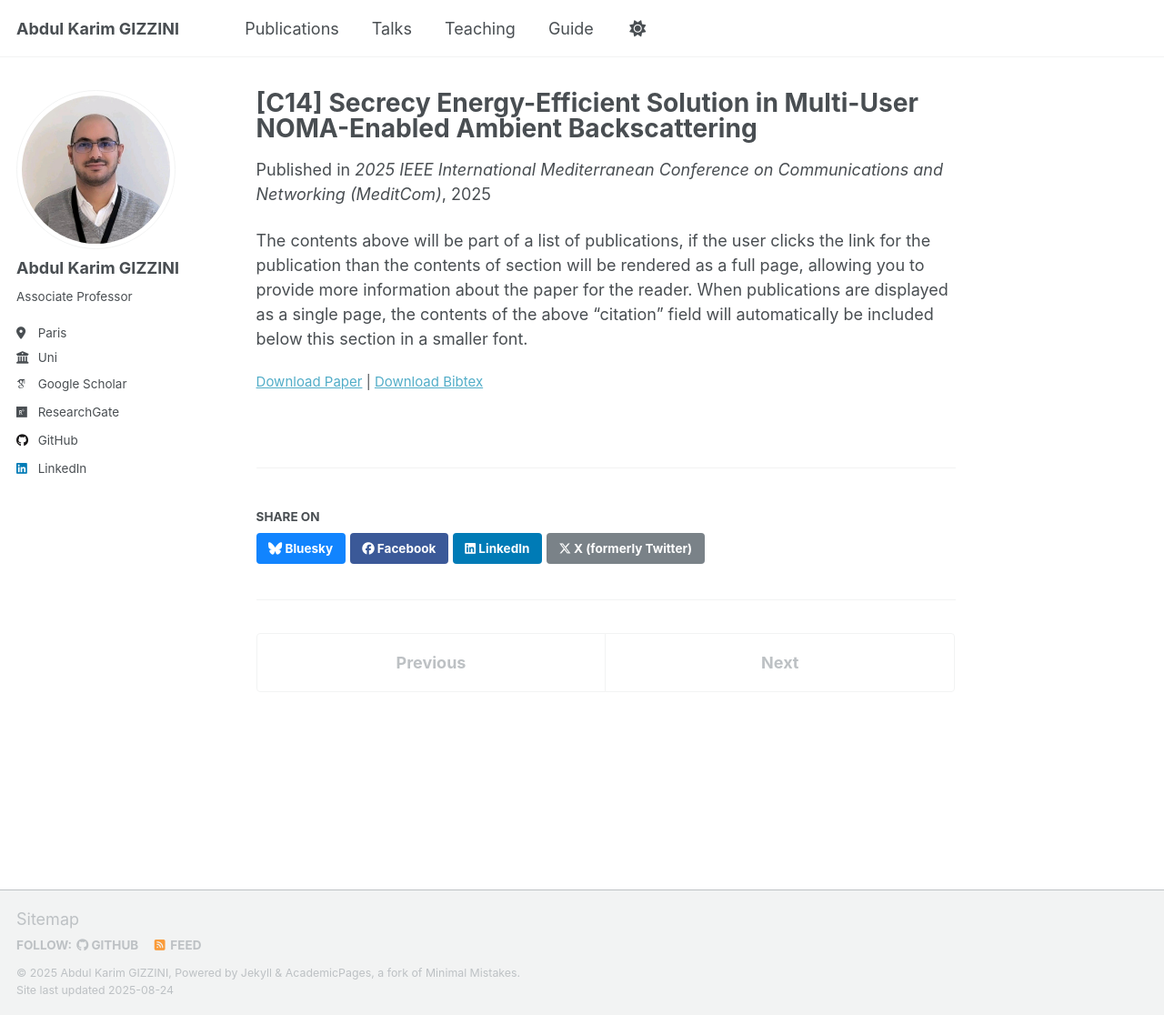
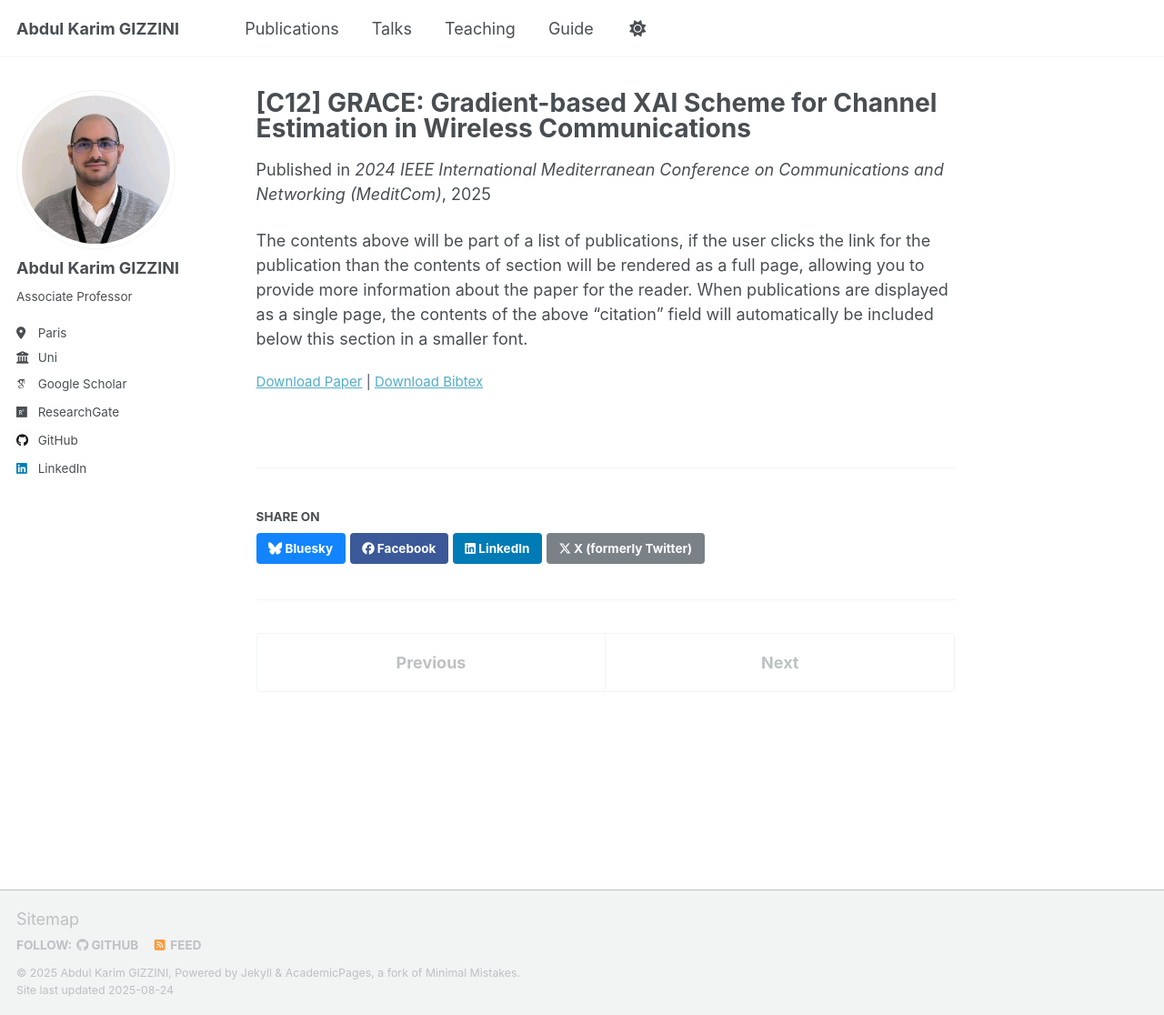
Before and after one commit to abdulkarimgizzini/abdulkarimgizzini-website, a Jekyll site: the page built from _publications/C12.md, in a window 1280 px wide and 1116 px high. Shown: the whole window at 91% size. Built offline with Jekyll 4.4.1, drawn with Linux system fonts in a browser that asks for light colours; some web fonts are replaced; a script that is not in the unit is left out; a file with an impossible date is left out.

Commit message:
Update C12.md

```diff
--- a/_publications/C12.md
+++ b/_publications/C12.md
@@ -1,13 +1,13 @@
 ---
-title: "[C14] Secrecy Energy-Efficient Solution in Multi-User NOMA-Enabled Ambient Backscattering"
+title: "[C12] GRACE: Gradient-based XAI Scheme for Channel Estimation in Wireless Communications"
 collection: publications
 category: conferences
 permalink: /publication/2024-02-17-paper-title-number-4
 excerpt: ' '
-date: 2025-07-77
-venue: '2025 IEEE International Mediterranean Conference on Communications and Networking (MeditCom)'
-paperurl: 'https://hal.science/hal-05088548/'
-bibtexurl: 'https://scholar.googleusercontent.com/scholar.bib?q=info:JOacV3wahRUJ:scholar.google.com/&output=citation&scisdr=CgL1daADENKYq2n8QS4:AAZF9b8AAAAAaKr6WS5IFvvD0bR7FcA57B25_C0&scisig=AAZF9b8AAAAAaKr6WdtLLtrjDZSK9ITJfGLbosk&scisf=4&ct=citation&cd=-1&hl=en&scfhb=1'
+date: 2025-07-08
+venue: '2024 IEEE International Mediterranean Conference on Communications and Networking (MeditCom)'
+paperurl: 'https://ieeexplore.ieee.org/abstract/document/10621232'
+bibtexurl: 'https://scholar.googleusercontent.com/scholar.bib?q=info:lOLhglECyOEJ:scholar.google.com/&output=citation&scisdr=CgL1daADENKYq2n7LXY:AAZF9b8AAAAAaKr9NXaJUjq6JD3JbIe30ydRtNM&scisig=AAZF9b8AAAAAaKr9NUDDyYmTcyu5t0vRZQ7Tc2U&scisf=4&ct=citation&cd=-1&hl=en&scfhb=1'
 [//]: # citation: 'Your Name, You. (2024). &quot;Paper Title Number 3.&quot; <i>GitHub Journal of Bugs</i>. 1(3).'
 ---
 
```
